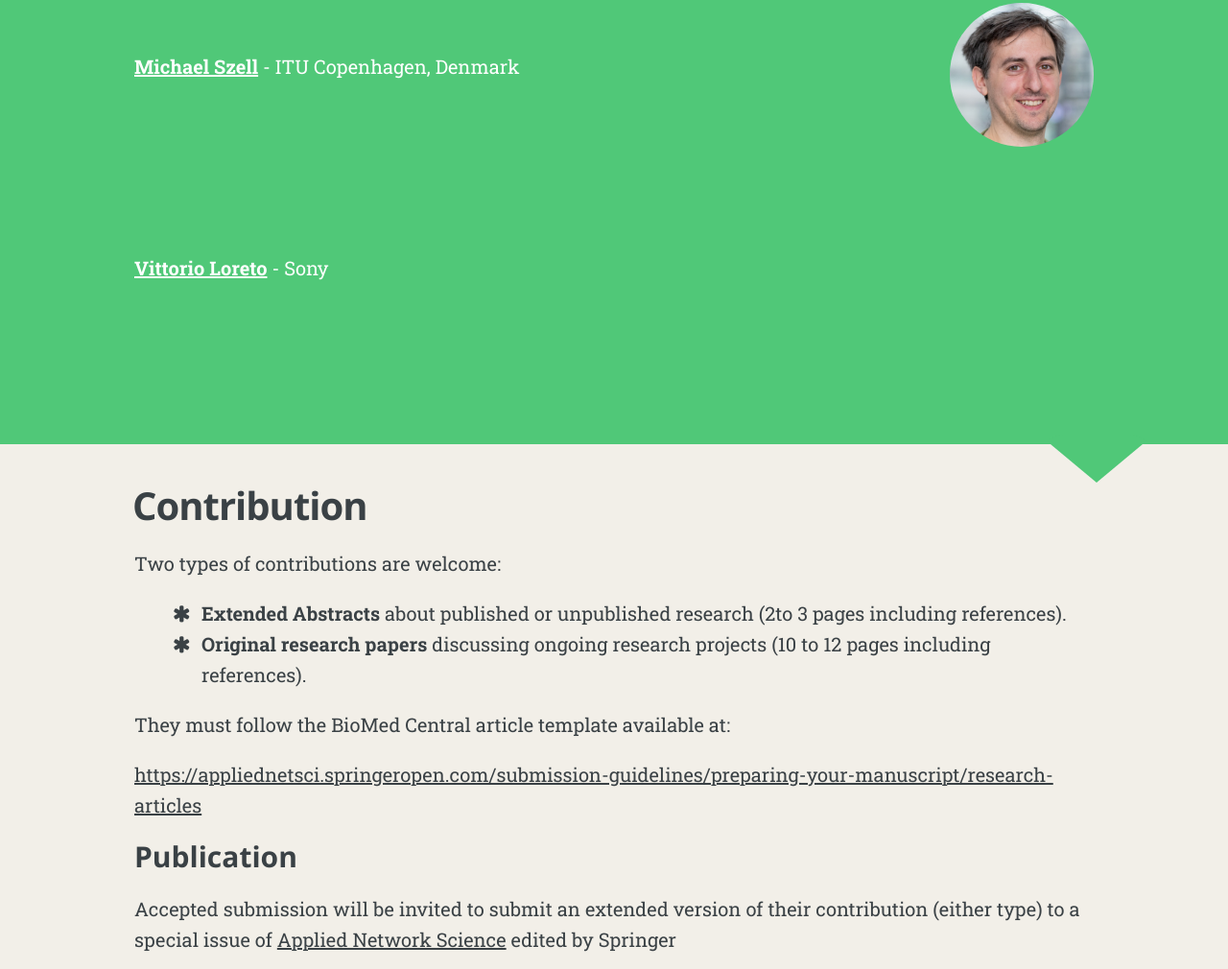
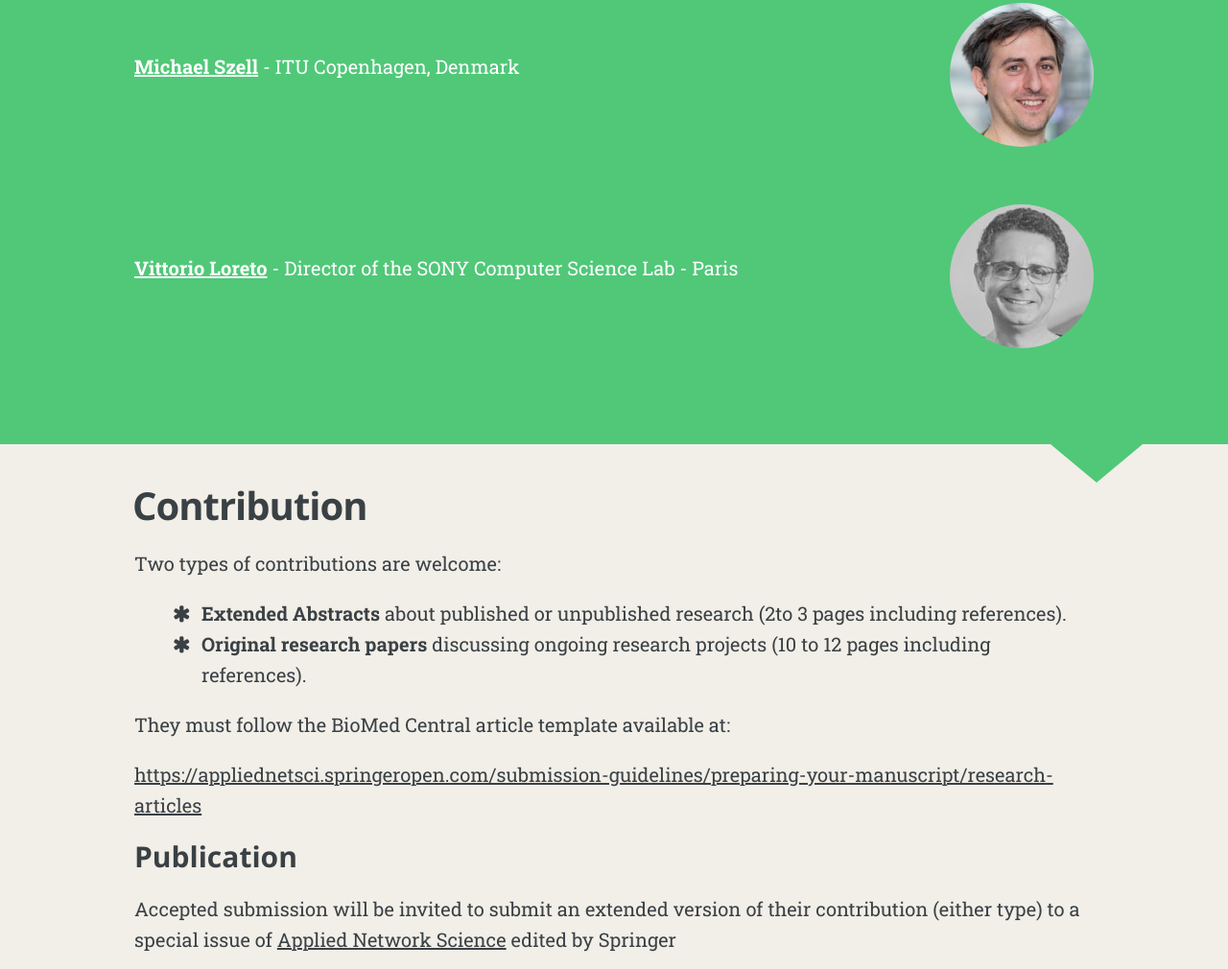
Before and after one commit to urbcompsys/urbcompsys.github.io, a plain HTML site: page index.html in a window 1280 px wide. Shown: the part 2655-3665 px from the top of the page at 96% size. Drawn offline with nearby package versions, Linux system fonts and the light colour scheme.

Commit message:
update 5th speaker

```diff
--- a/index.html
+++ b/index.html
@@ -1,6 +1,10 @@
 <!DOCTYPE html>
 <html><meta http-equiv="Content-Type" content="text/html" charset="UTF-8" />
+
 <meta http-equiv="X-UA-Compatible" content="IE=edge,chrome=1" />
+<meta http-equiv="Cache-Control" content="no-cache, no-store, must-revalidate" />
+<meta http-equiv="Pragma" content="no-cache" />
+<meta http-equiv="Expires" content="0" />
 
 <title>Urban Complex Systems 2021</title>
 
@@ -303,9 +307,9 @@
                     </div>
 
                     <div class="speaker_box">
-                      <!--<div class="profile-pics-container image-cropper"><img class ="profile-pics" src="images/szell.png"></div>-->
+                      <div class="profile-pics-container image-cropper"><img class ="profile-pics" src="images/vittorio_satin_bn.png"></div>
                       <div class="speaker_box_title">
-                        <div><b><a href="">Vittorio Loreto</a></b> - Sony </div>
+                        <div><b><a href="http://socialdynamics.it/vittorioloreto/">Vittorio Loreto</a></b> - Director of the SONY Computer Science Lab - Paris </div>
                         <!-- <div>Talk: <b><a href="speakers.html#4">Spatially-resolved modeling and control of COVID-19 spreading</a></b></div> -->
                       </div>
                     </div>
```
Also changed, not shown: images/vittorio_satin_bn.png (added).
